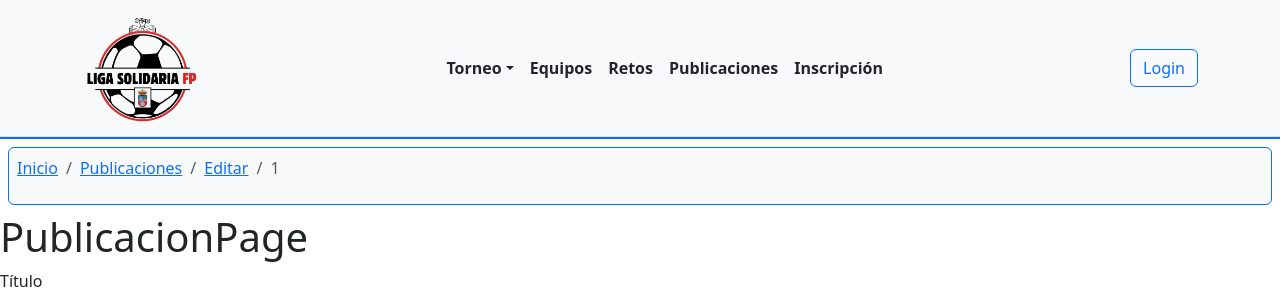
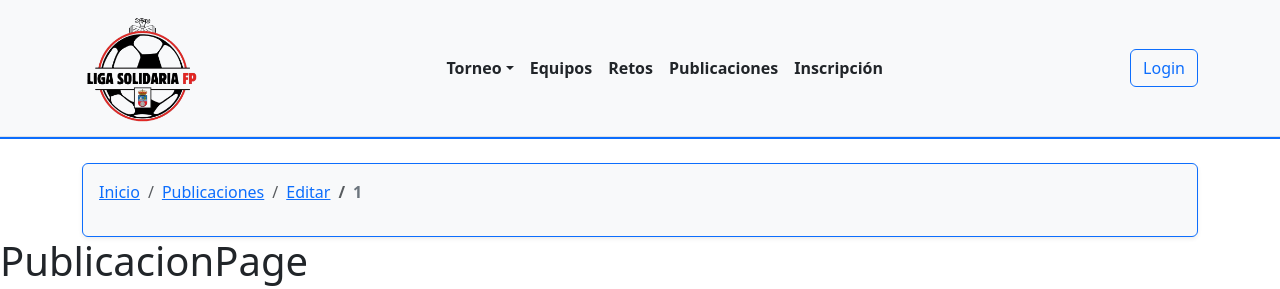
Before and after one commit to Rodroq/Equipo1RetoFrontend, a React (Vite) app: page /publicaciones/editar/1 in a window 1280 px wide. Shown: the top 289 px of the page. Built offline with nearby package versions, Linux system fonts and the light colour scheme.

Commit message:
Modificación anchura y texto

```diff
--- a/src/components/MigasDePan.jsx
+++ b/src/components/MigasDePan.jsx
@@ -1,5 +1,5 @@
 import { useEffect, useId, useState } from "react";
-import { Breadcrumb } from "react-bootstrap";
+import { Breadcrumb, Container } from "react-bootstrap";
 import { useLocation } from "react-router-dom";
 import { capitalizarPrimeraLetra } from "../utils/CadenasTexto";
 
@@ -12,7 +12,7 @@ function MigasDePan() {
     const idComponente = useId();
 
     // Estados
-    const  [partesURL, setPartesURL] = useState([]);
+    const [partesURL, setPartesURL] = useState([]);
     const location = useLocation();
 
     // Efecto al cambiar el 'location'
@@ -31,7 +31,8 @@ function MigasDePan() {
 
     // Renderizado
     return (
-        <Breadcrumb className="bg-light p-2 m-2 border border-primary rounded">
+        <Container className="mt-4">
+            <Breadcrumb className="bg-light p-3 border border-primary rounded shadow-sm">
                 <Breadcrumb.Item href="/">Inicio</Breadcrumb.Item>
                 {partesURL.map((parteUrl, index) => {
                     pathAcumulado += `/${parteUrl}`;
@@ -41,12 +42,14 @@ function MigasDePan() {
                             key={`${idComponente}-${index}`}
                             href={pathAcumulado}
                             active={index === partesURL.length - 1}
+                            className={index === partesURL.length - 1 ? "text-secondary fw-bold" : "text-primary"}
                         >
                             {capitalizarPrimeraLetra(parteUrl)}
                         </Breadcrumb.Item>
                     );
                 })}
             </Breadcrumb>
+        </Container>
     );
 }
 
```
Lines whose indentation alone changed are shown as unchanged.
